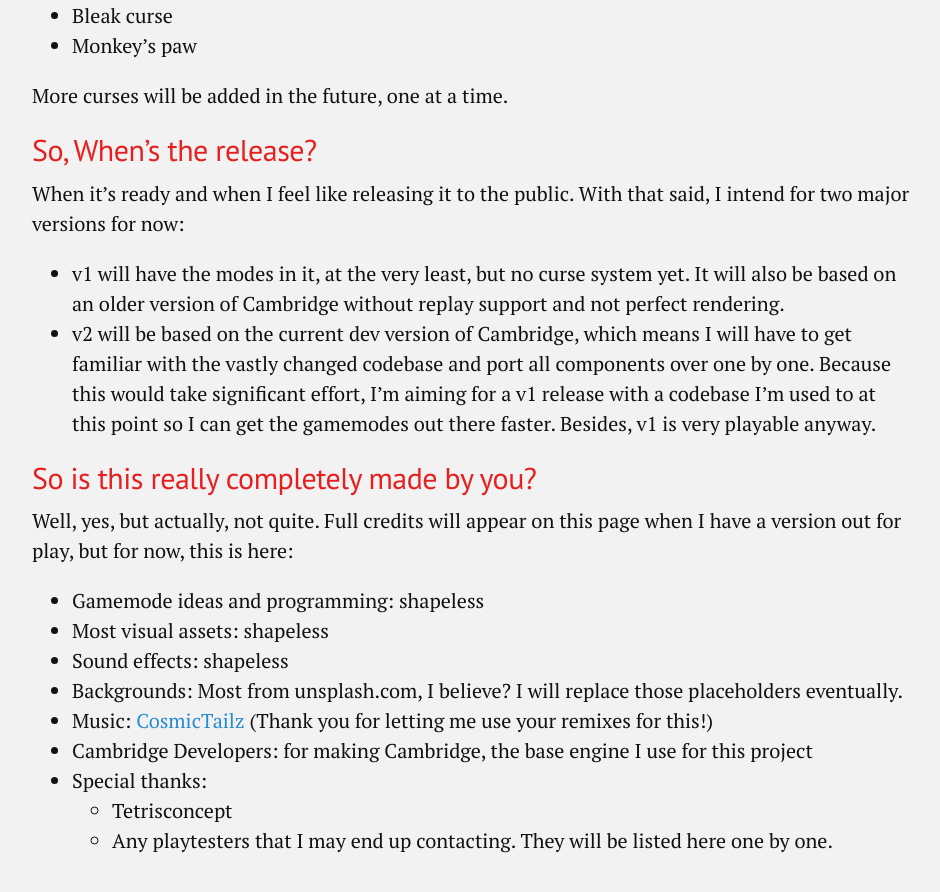
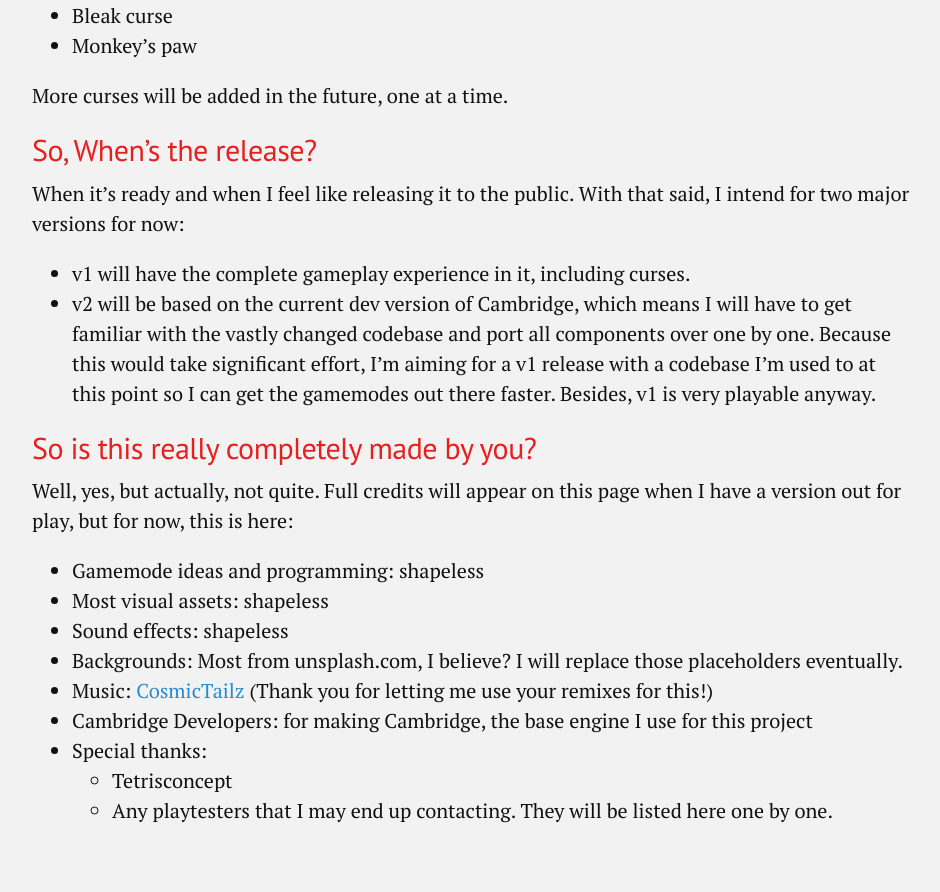
Before and after one commit to Rexxt/t-sp.in, a Jekyll site: the page built from ubg.md, in a window 1280 px wide and 900 px high, scrolled down 1705 px. Shown: the top 892 px of the window, without its empty margins (168-1108 px from the left). Built offline with Jekyll 4.4.1, drawn with Linux system fonts in a browser that asks for light colours.

Commit message:
Update ubg.md

```diff
--- a/ubg.md
+++ b/ubg.md
@@ -50,7 +50,7 @@ More curses will be added in the future, one at a time.
 
 When it's ready and when I feel like releasing it to the public. With that said, I intend for two major versions for now:
 
-* v1 will have the modes in it, at the very least, but no curse system yet. It will also be based on an older version of Cambridge without replay support and not perfect rendering.
+* v1 will have the complete gameplay experience in it, including curses.
 * v2 will be based on the current dev version of Cambridge, which means I will have to get familiar with the vastly changed codebase and port all components over one by one. Because this would take significant effort, I'm aiming for a v1 release with a codebase I'm used to at this point so I can get the gamemodes out there faster. Besides, v1 is very playable anyway.
 
 ## So is this really completely made by you?
```
